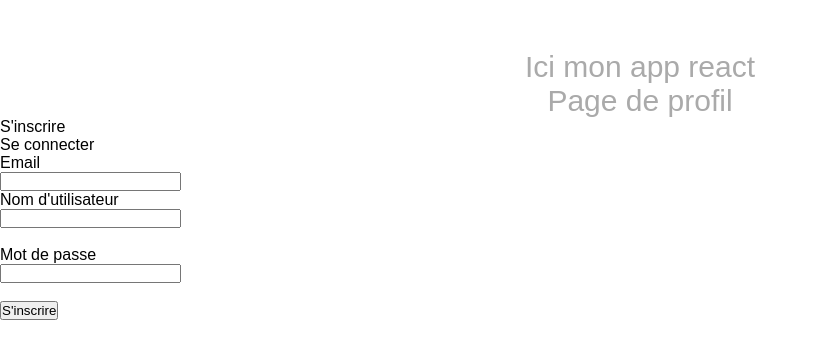
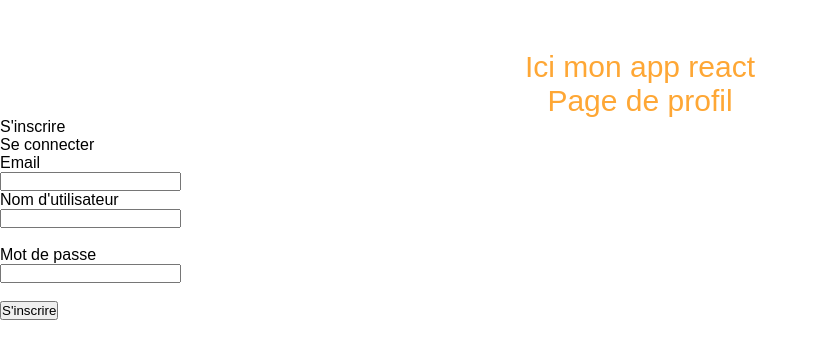
Before and after one commit to landrykf/ScanCheck, a React (Create React App) app in the folder frontend/: page /profil in a window 1280 px wide. Shown: the top 358 px of the page, without its empty margins (0-818 px from the left). Built offline with nearby package versions, Linux system fonts and the light colour scheme.

Commit message:
modif du css

```diff
--- a/frontend/src/components/Log/LoginForm.js
+++ b/frontend/src/components/Log/LoginForm.js
@@ -27,7 +27,7 @@ const LoginForm = () => {
             localStorage.setItem('token', res.data.token);
             let header1=axios.defaults.headers.common['Authorization'] = 'Bearer ' + localStorage.getItem('token');
             console.log(header1);
-            window.location = '/';
+            // window.location = '/'
 
         })
         .catch((err)=>{
--- a/frontend/src/components/jikan/MangaCard.js
+++ b/frontend/src/components/jikan/MangaCard.js
@@ -3,7 +3,7 @@ import React from 'react'
 function MangaCard({manga}) {
     return (
         <article className="manga-card">
-            <a href={manga.url} target="_blank" rel="noreferrer">
+            <a href='#' rel="noreferrer">
                 <figure>
                     <img
                          src = {manga.image_url}
--- a/frontend/src/components/jikan/Sidebar.js
+++ b/frontend/src/components/jikan/Sidebar.js
@@ -9,8 +9,7 @@ function Sidebar({ topManga }) {
                     {topManga.map(manga => (
 
                     <a
-                        href={manga.url}
-                        target="_blank"
+                        href='#'
                         key = {manga.mal_id}
                         rel="noreferrer">
 
--- a/frontend/src/pages/Home.js
+++ b/frontend/src/pages/Home.js
@@ -22,7 +22,7 @@ const Home = () => {
     }
 
     const FetchManga = async (query) => {
-        const searchReq = await fetch(`https://api.jikan.moe/v3/search/manga?q=${query}&order_by=title&sort=asc&limit=10`)
+        const searchReq = await fetch(`https://api.jikan.moe/v3/search/manga?q=${query}&order_by=title&sort=asc&limit=20`)
             .then(res => res.json());
 
         SetMangaList(searchReq.results)
--- a/frontend/src/styles/scss/main.css
+++ b/frontend/src/styles/scss/main.css
@@ -12,7 +12,7 @@ header {
 }
 
 header h1 {
-  color: #AAA;
+  color: #fea735;
   font-size: 30px;
   font-weight: 400;
   text-align: center;
@@ -38,7 +38,7 @@ header h1 {
 }
 
 .content-wrap aside nav h3 {
-  color: #313131;
+  color: #fea735;
   font-size: 24px;
   margin-bottom: 16px;
 }
--- a/frontend/src/styles/scss/main.scss
+++ b/frontend/src/styles/scss/main.scss
@@ -11,7 +11,7 @@ header {
     padding-bottom: 50px;
 
     h1 {
-        color: #AAA;
+        color: #fea735;
         font-size: 30px;
         font-weight: 400;
         text-align: center;
@@ -33,7 +33,7 @@ header {
 			padding-right: 16px;
 
 			h3 {
-				color: #313131;
+				color: #fea735;
 				font-size: 24px;
 				margin-bottom: 16px;
 			}
```
Also changed, not shown: 2 other files (tests, documents, lock files or other folders).
